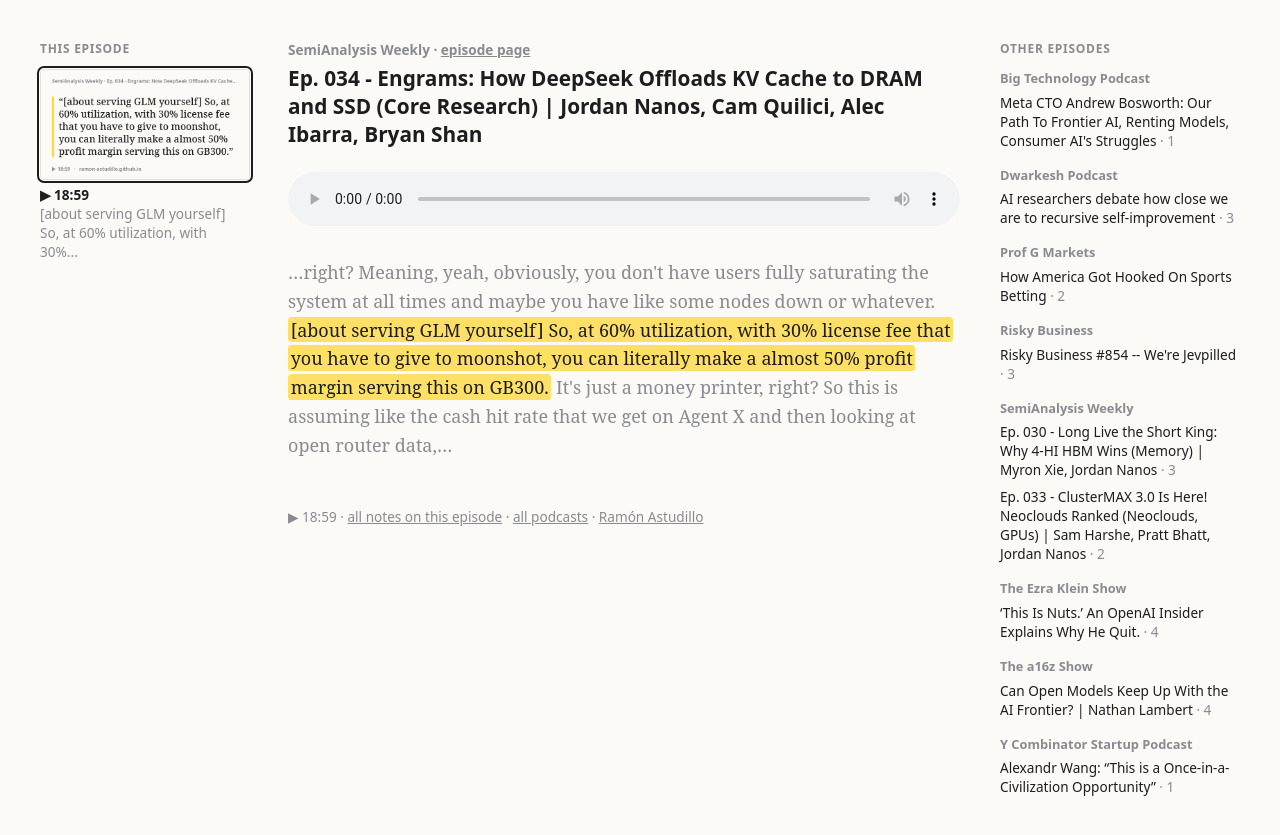
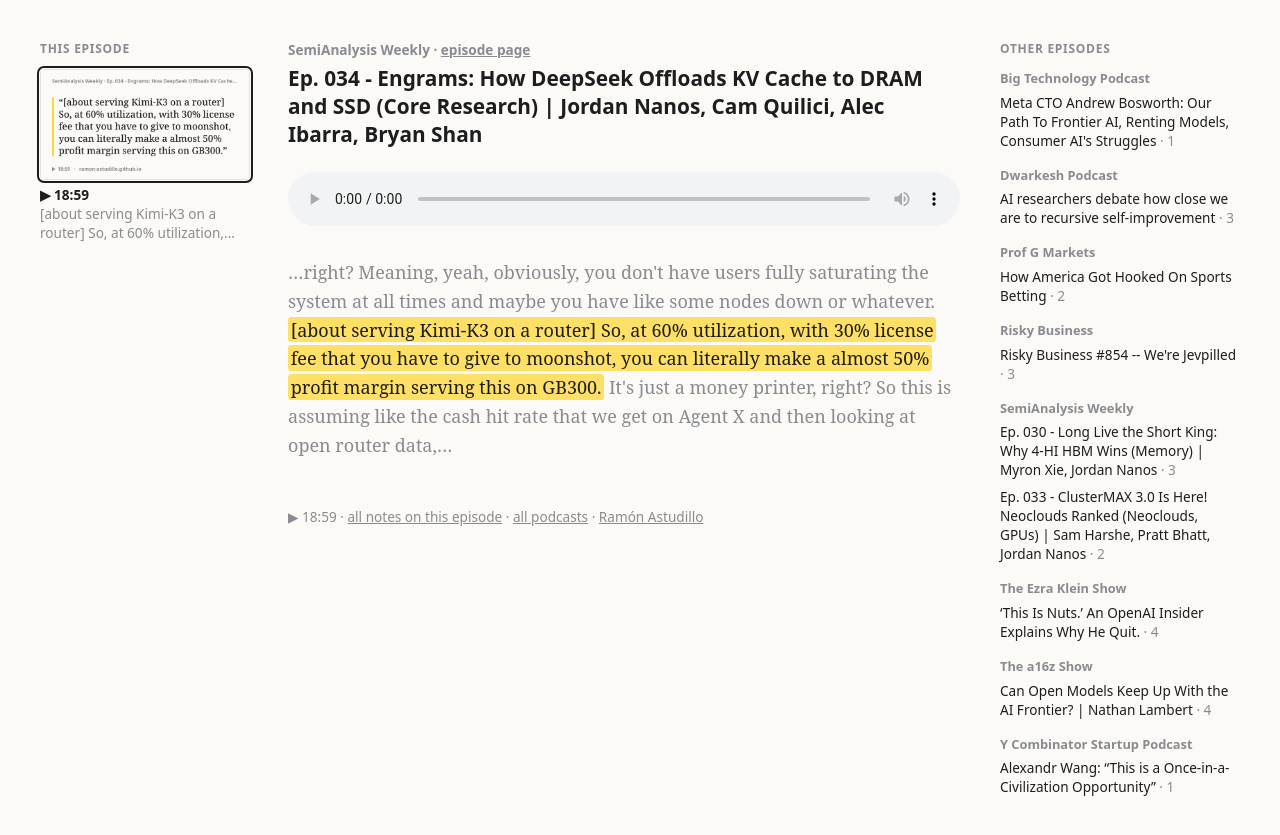
Before and after one commit to ramon-astudillo/ramon-astudillo.github.io, a Jekyll site: the page built from notes/audio/ep-034-engrams-how-deepseek-offloads-kv-cache-to-dram-and-ssd-core-research-jord/1139.md, in a window 1280 px wide. Shown: the top 835 px of the page. Built offline with Jekyll 4.4.1, drawn with Linux system fonts in a browser that asks for light colours.

Commit message:
notes/audio: update Ep. 034 - Engrams: How DeepSeek Offloads KV Cache to DRAM and SSD (Core Research) | Jordan Nanos, Cam Quilici, Alec Ibarra, Bryan Shan @ 18:59

```diff
--- a/_data/podcasts/ep-034-engrams-how-deepseek-offloads-kv-cache-to-dram-and-ssd-core-research-jord.yml
+++ b/_data/podcasts/ep-034-engrams-how-deepseek-offloads-kv-cache-to-dram-and-ssd-core-research-jord.yml
@@ -13,8 +13,8 @@
   note: ''
   before: right? Meaning, yeah, obviously, you don't have users fully saturating the system at all times
     and maybe you have like some nodes down or whatever.
-  quote: '[about serving GLM yourself] So, at 60% utilization, with 30% license fee that you have to give
-    to moonshot, you can literally make a almost 50% profit margin serving this on GB300.'
+  quote: '[about serving Kimi-K3 on a router] So, at 60% utilization, with 30% license fee that you have
+    to give to moonshot, you can literally make a almost 50% profit margin serving this on GB300.'
   author: ''
   after: It's just a money printer, right? So this is assuming like the cash hit rate that we get on Agent
     X and then looking at open router data,
```
Also changed, not shown: notes/audio/ep-034-engrams-how-deepseek-offloads-kv-cache-to-dram-and-ssd-core-research-jord/1139.png.
